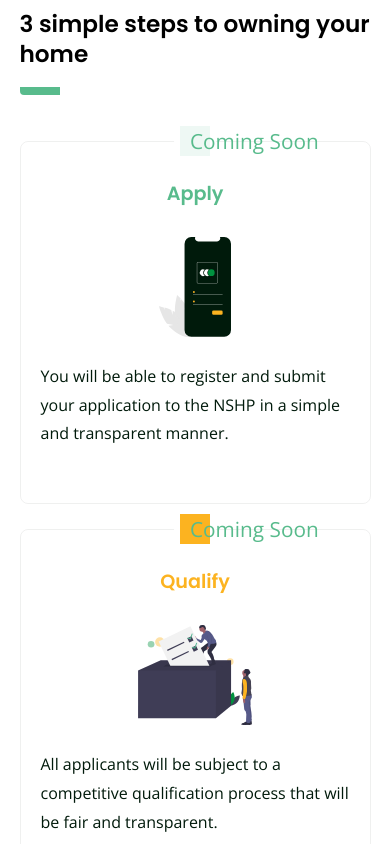
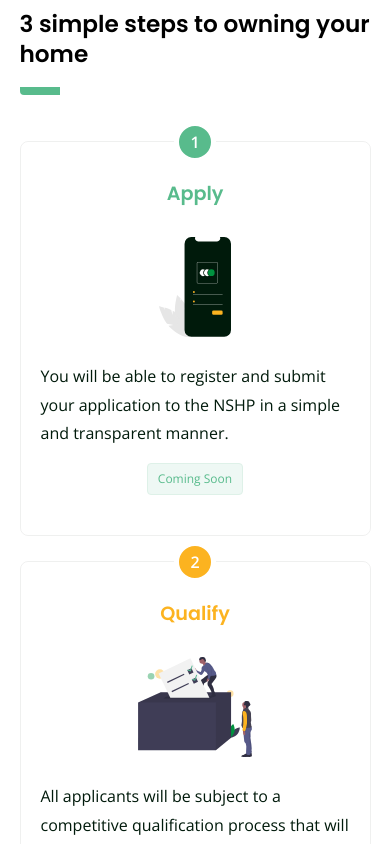
Before and after one commit to ismailomodara/nshp, a Nuxt app: page / in a window 390 px wide. Shown: the part 3040-3884 px from the top of the page. Built offline with nearby package versions, Linux system fonts and the light colour scheme.

Commit message:
Content update

```diff
--- a/assets/css/media.scss
+++ b/assets/css/media.scss
@@ -74,7 +74,7 @@
     display: flex;
     margin-bottom: 25px;
 
-    span {
+    > span {
       top: 30px !important;
       left: 0 !important;
     }
@@ -178,7 +178,7 @@
     .ms-steps--step {
       padding: 40px 20px !important;
 
-      span {
+     > span {
         margin-right: 0 !important;
         font-size: 1.3rem;
         height: 40px;
--- a/pages/about-us.vue
+++ b/pages/about-us.vue
@@ -165,12 +165,12 @@ export default {
         },
         {
           image: 'consultants',
-          title: '1,000',
-          tagline: 'Management Consultants',
+          title: '600',
+          tagline: 'Independent Project Managers',
         },
         {
           image: 'contractors',
-          title: '37',
+          title: '600',
           tagline: 'Management Contractors',
         },
         {
--- a/pages/index.vue
+++ b/pages/index.vue
@@ -266,7 +266,8 @@
               </div>
               <div class="step-content">
                 <p>
-                  Qualified homeowners will make contributions towards their homes while awaiting delivery.
+                  Qualified homeowners will make contributions towards their
+                  homes while awaiting delivery.
                 </p>
                 <el-tag>Coming Soon</el-tag>
               </div>
@@ -1055,7 +1056,7 @@ export default {
       text-align: center;
       flex-direction: column !important;
 
-      span {
+      > span {
         border: 5px solid #fff;
         position: absolute;
         left: 50% !important;
@@ -1090,7 +1091,7 @@ export default {
       }
 
       &.inverse {
-        span {
+        > span {
           background: #fcb320;
         }
 
```
